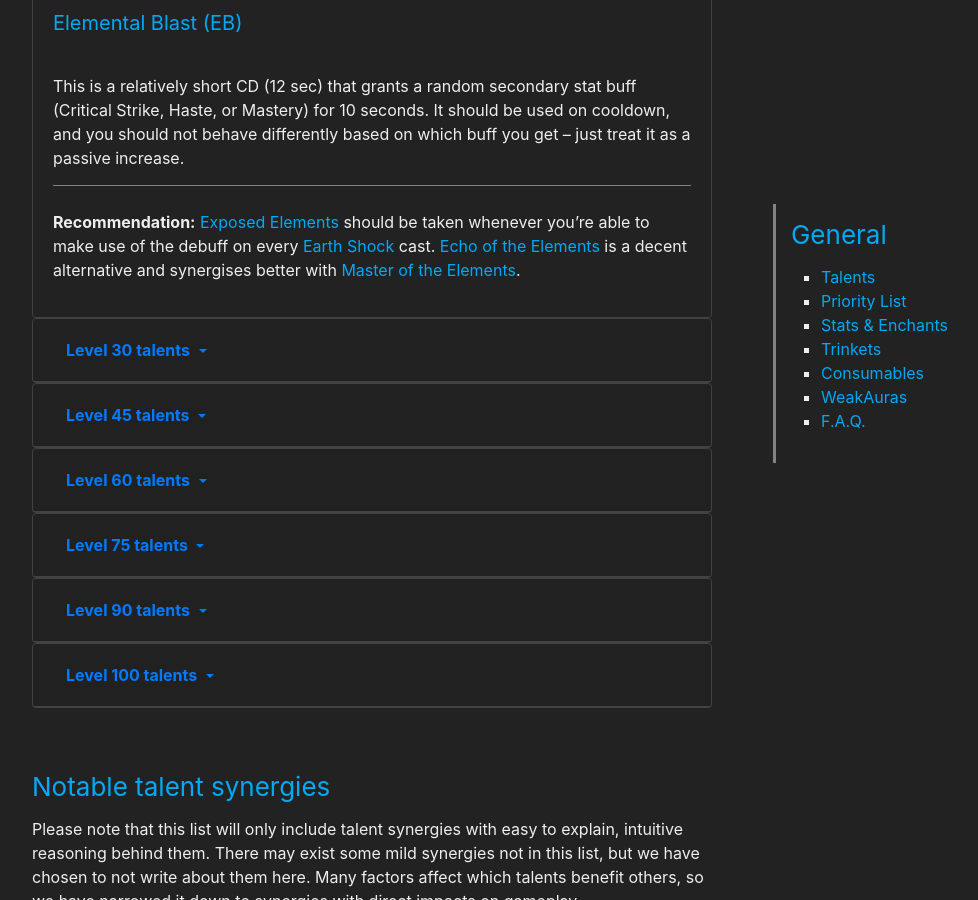
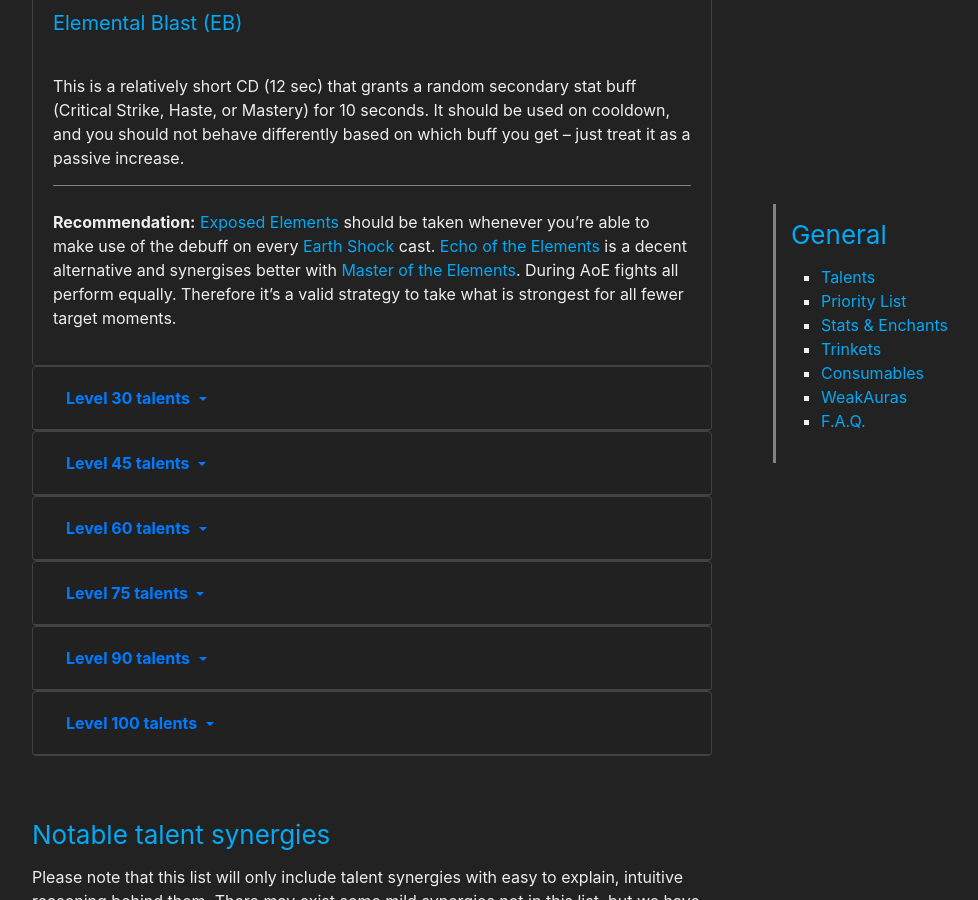
Before and after one commit to stormearthandlava/stormearthandlava.github.io, a Jekyll site: the page built from guide/general/talents.md, in a window 1280 px wide and 900 px high, scrolled down 1842 px. Shown: the whole window, without its empty margins (268-1246 px from the left). Built offline with Jekyll 4.4.1, drawn with Linux system fonts in a browser that asks for light colours; a script that is not in the unit is left out; some of the changed text lies outside the part shown.

Commit message:
add aoe stats and talent updates

```diff
--- a/guide/general/talents.md
+++ b/guide/general/talents.md
@@ -13,7 +13,7 @@
 Type | Talent combination
 --- | ---
 Questing / Solo&nbsp;Content | 15: {{ site.data.talent.eote }}<br> 30: {{ site.data.talent.mote }}<br> 45: {{ site.data.talent.earth_shield }}<br> 60: {{ site.data.talent.hv }}<br> 75: {{ site.data.talent.natures_guardian }}<br> 90: {{ site.data.talent.er }}<br> 100: {{ site.data.talent.up }}
-Mythic+ | 15: {{ site.data.talent.ee }} **OR** {{site.data.talent.eb}}<br> 30: {{ site.data.talent.tm }}<br> 45: {{ site.data.talent.sw }} **OR** {{site.data.talent.static_charge}}<br> 60: {{ site.data.talent.hv }}<br> 75: {{ site.data.talent.natures_guardian }} **OR** {{site.data.talent.ancestral_guidance}}<br> 90: {{ site.data.talent.pe }}<br> 100: {{ site.data.talent.up }} **OR** {{site.data.talent.sk}}
+Mythic+ | 15: {{ site.data.talent.ee }}<br> 30: {{ site.data.talent.afs }} **OR** {{ site.data.talent.tm }}<br> 45: {{ site.data.talent.sw }} **OR** {{site.data.talent.static_charge}}<br> 60: {{ site.data.talent.lmt }}<br> 75: {{ site.data.talent.natures_guardian }} **OR** {{site.data.talent.ancestral_guidance}}<br> 90: {{ site.data.talent.pe }}<br> 100: {{ site.data.talent.up }} **OR** {{site.data.talent.sk}}
 Raid / Single&nbsp;Target | 15: {{ site.data.talent.ee }}<br> 30: {{ site.data.talent.tm }}<br> 45: {{ site.data.talent.sw }}<br> 60: {{ site.data.talent.hv }}<br> 75: {{ site.data.talent.natures_guardian }}<br> 90: {{ site.data.talent.pe }}<br> 100: {{ site.data.talent.up }} **OR** {{ site.data.talent.asc }}
 
 ## In depth discussion
@@ -42,7 +42,7 @@
                 <h4>{{site.data.talent.eb}} (EB)</h4> <br>
                 <p markdown="1"> This is a relatively short CD (12 sec) that grants a random secondary stat buff (Critical Strike, Haste, or Mastery) for 10 seconds. It should be used on cooldown, and you should not behave differently based on which buff you get -- just treat it as a passive increase.</p>
                 <hr><br>
-                <p markdown="1">**Recommendation:** {{site.data.talent.ee}} should be taken whenever you're able to make use of the debuff on every {{site.data.spell.es}} cast. {{site.data.talent.eote}} is a decent alternative and synergises better with {{site.data.talent.mote}}.</p>
+                <p markdown="1">**Recommendation:** {{site.data.talent.ee}} should be taken whenever you're able to make use of the debuff on every {{site.data.spell.es}} cast. {{site.data.talent.eote}} is a decent alternative and synergises better with {{site.data.talent.mote}}. During AoE fights all perform equally. Therefore it's a valid strategy to take what is strongest for all fewer target moments.</p>
             </div>
         </div>
     </div>
@@ -63,7 +63,7 @@
                 <h4>{{site.data.talent.tm}} (TM)</h4> <br>
                 <p markdown="1"> A set of stationary buffing totems which provide small but effective bonuses while within their 40 yard range. Ideally you want to use this every 2 minutes, or whenever you're forced to move out of the buff radius.</p>
                 <hr><br>
-                <p markdown="1">**Recommendation:** {{site.data.talent.tm}} for most content. {{site.data.talent.afs}} is a bit less powerful in the pre-patch, but can be used as an alternative. Currently, {{site.data.talent.mote}} is underwhelming.</p>
+                <p markdown="1">**Recommendation:** {{site.data.talent.tm}} for most content. {{site.data.talent.afs}} is a bit less powerful in the pre-patch, but can be used as an alternative especially for AoE. Currently, {{site.data.talent.mote}} is underwhelming.</p>
             </div>
         </div>
     </div>
@@ -173,7 +173,7 @@
                 <h4>{{site.data.talent.asc}} (Asc)</h4> <br>
                 <p markdown="1">A potent cooldown with a few requirements for its use. First, you must ensure you refresh {{ site.data.spell.fs }} before casting {{ site.data.talent.asc }} as the reduced duration of {{site.data.spell.fs}} in BFA would likely require you to refresh it during {{site.data.talent.asc}}. Second, you want to get high value out of {{site.data.talent.asc}} with high (optimally 100%) uptime of casts during the buff. You should adjust your casts during {{site.data.talent.asc}} as per the <a href="priority_list.html">priority list</a> page.</p>
                 <hr><br>
-                <p markdown="1">**Recommendation:** {{site.data.talent.up}} for single target and sustained AOE; {{site.data.talent.sk}} if you require burst AOE.</p>
+                <p markdown="1">**Recommendation:** {{site.data.talent.up}} for single target and sustained AOE; {{site.data.talent.sk}} if you require burst AOE; {{site.data.talent.asc}} if you require single target burst.</p>
             </div>
         </div>
     </div>
```
Also changed, not shown: guide/general/stats.md (+1 -1 lines).
